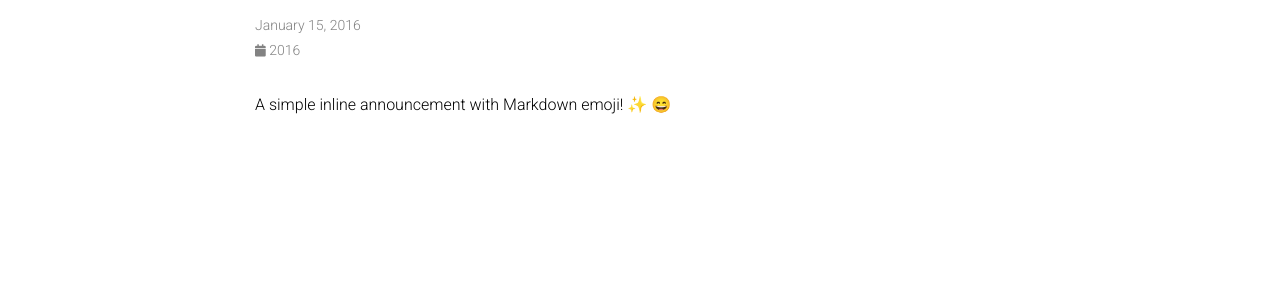
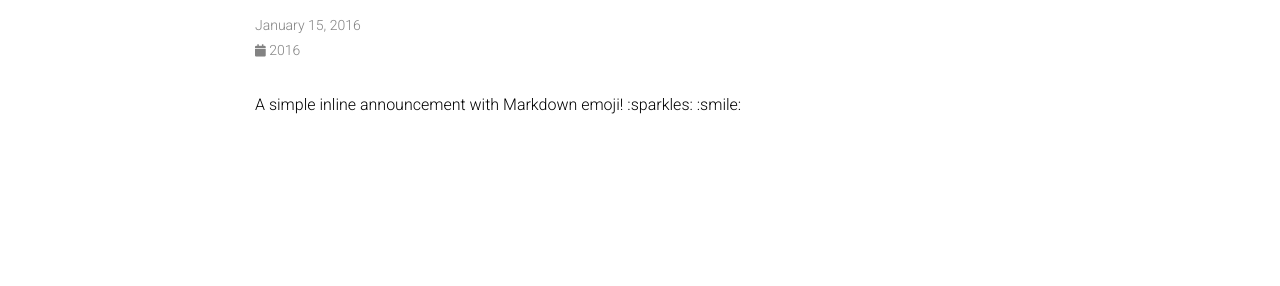
Before and after one commit to lbedogni/lbedogni.github.io, a Jekyll site: the page built from _news/announcement_3.md, in a window 1280 px wide. Shown: the part 146-432 px from the top of the page. Built offline with Jekyll 4.4.1, drawn with Linux system fonts in a browser that asks for light colours; emoji names are drawn with the system emoji font; comment, search, counter and statistics services are not loaded; a style sheet for code colours, icons or effects is not loaded.

Commit message:
Ruby version

```diff
--- a/_config.yml
+++ b/_config.yml
@@ -202,14 +202,14 @@
 
 # Plug-ins
 plugins:
-  - jekyll
-  - jekyll-paginate
-  - jekyll-sitemap
-  - jekyll-gist
+#  - jekyll
+#  - jekyll-paginate
+#  - jekyll-sitemap
+#  - jekyll-gist
   - jekyll-feed
-  - jemoji
-  - jekyll-include-cache
-  - jekyll-scholar
+#  - jemoji
+#  - jekyll-include-cache
+#  - jekyll-scholar
 
 # Sitemap settings
 defaults:
```
